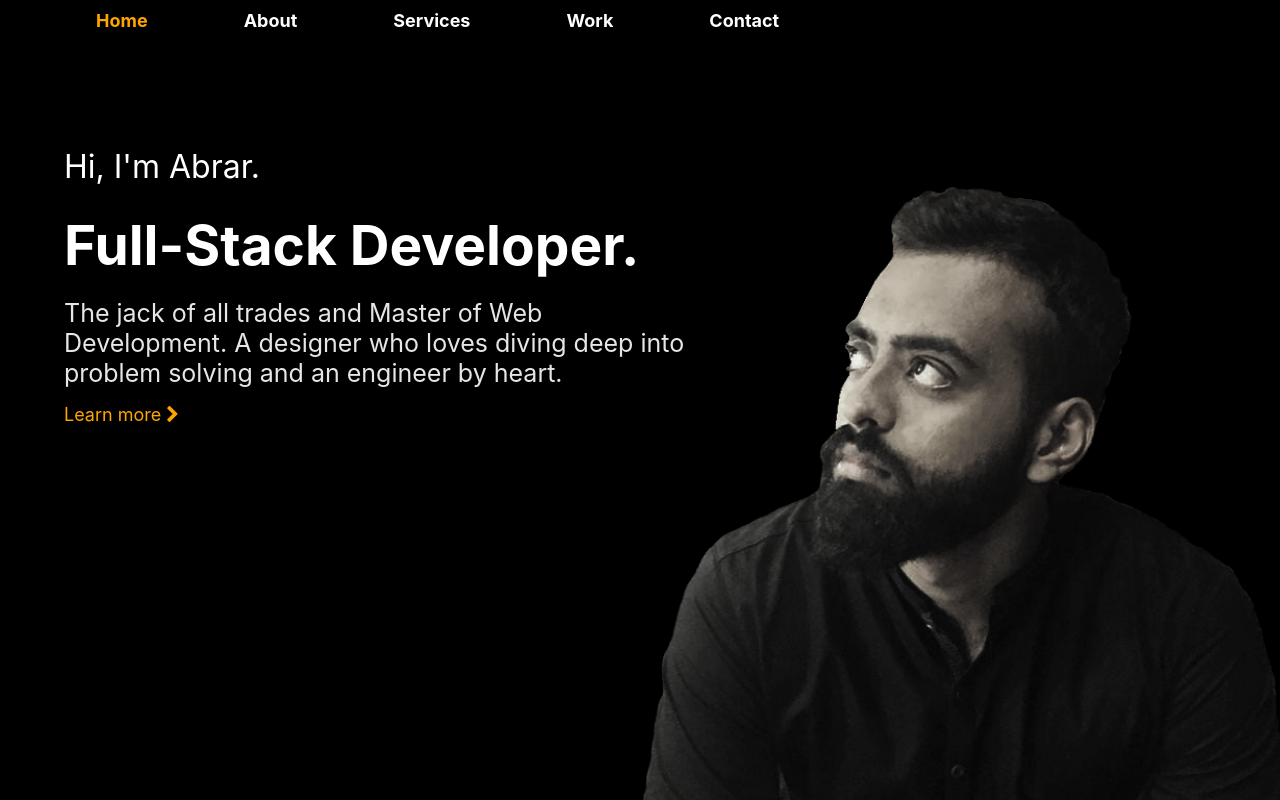
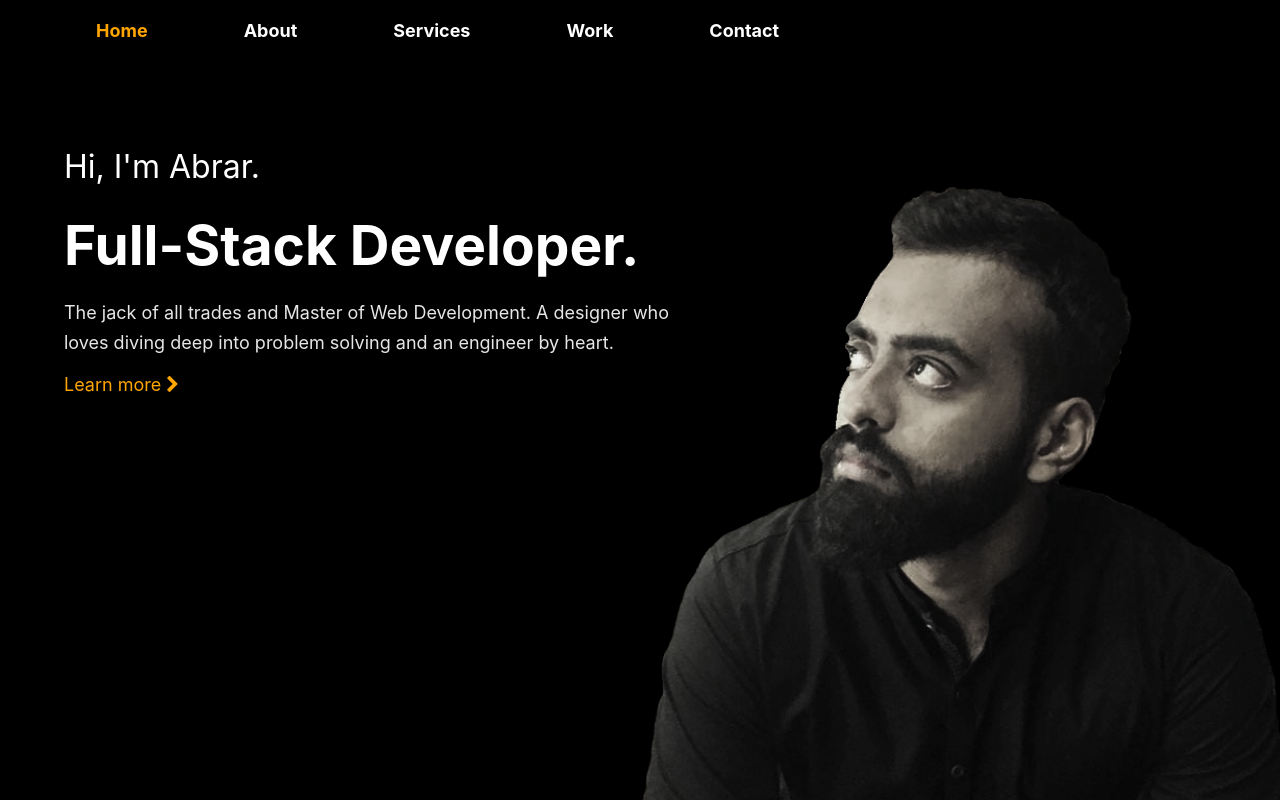
Before and after one commit to AbrarChowdhury/my-portfo, a React (Create React App) app: page / in a window 1280 px wide. Built offline with nearby package versions, Linux system fonts and the light colour scheme.

Commit message:
add basic css

```diff
--- a/src/App.css
+++ b/src/App.css
@@ -28,13 +28,7 @@
     color:rgba(255, 255, 255, 0.9);
     margin:0;
 }
-.home-subtitle{
-    font-size: 25px;
-    line-height: 30px;
-    font-weight: 400;
-    color:rgba(255, 255, 255, 0.9);
-    margin:0;
-}
+
 .c2action{
     font-size: 18px;
     font-weight: 400;
@@ -45,10 +39,24 @@
     font-size: 32px;
     font-weight: 400;
 }
-.hide{
-    display: none;
-}
 
 .fa-envelope{
     margin-left: 60px;
 }
+
+@keyframes fade-in-up {
+    0% {
+      opacity:0;
+      transform: translate(0, 5px);
+    }
+    50%{
+      transform: translate(0, 0);
+
+    }
+    100% {
+      opacity:100;
+    }
+  }
+  .half-container{
+    animation: fade-in-up .5s ease-in;
+  }
--- a/src/components/navbar/navbar.component.jsx
+++ b/src/components/navbar/navbar.component.jsx
@@ -4,6 +4,7 @@ import { NavLink } from 'react-router-dom'
 function Navbar() {
     return (
         <nav>
+            <div>
                 <NavLink exact className="main-nav" activeClassName="main-nav-active" to="/">
                     Home
                 </NavLink>
@@ -19,6 +20,7 @@ function Navbar() {
                 <NavLink exact className="main-nav" activeClassName="main-nav-active" to="/contact">
                     Contact
                 </NavLink>
+            </div>
         </nav>
 
     )
--- a/src/components/navbar/navbar.style.css
+++ b/src/components/navbar/navbar.style.css
@@ -1,6 +1,8 @@
 nav{
+  display: grid;
+  align-content: center;
   background: black;
-  padding:10px 0;
+  height: 60px;
   position: fixed;
   top: 0;
   left:0;
--- a/src/home.jsx
+++ b/src/home.jsx
@@ -7,7 +7,7 @@ const Home = () => {
         <div className="half-container">
           <h2 className="name">Hi, I'm Abrar.</h2>
           <h1 className="header"> Full-Stack Developer.</h1>
-          <p className="home-subtitle">The jack of all trades and Master of Web Development. A designer who loves diving deep into problem solving and an engineer by heart.
+          <p className="subtitle">The jack of all trades and Master of Web Development. A designer who loves diving deep into problem solving and an engineer by heart.
           </p>
           <p><span className="c2action">Learn more <i class="fa fa-chevron-right" aria-hidden="true"></i></span></p>
         </div>
--- a/src/services.jsx
+++ b/src/services.jsx
@@ -8,7 +8,7 @@ const Services = () => {
                 <div className="half-container">
                     <h1 className='header'>Amazing Things I'll Make For You.</h1>
 
-                    <h2 className='name'>From simple single page websites to E-commerse sites i've got you fully covered.</h2>
+                    <h2 className='subtitle'>From simple single page websites to E-commerse sites i've got you fully covered.</h2>
                     <ServiceCard
                         image="url(/Untitled-1.png"
                         title="Responsive"
```
